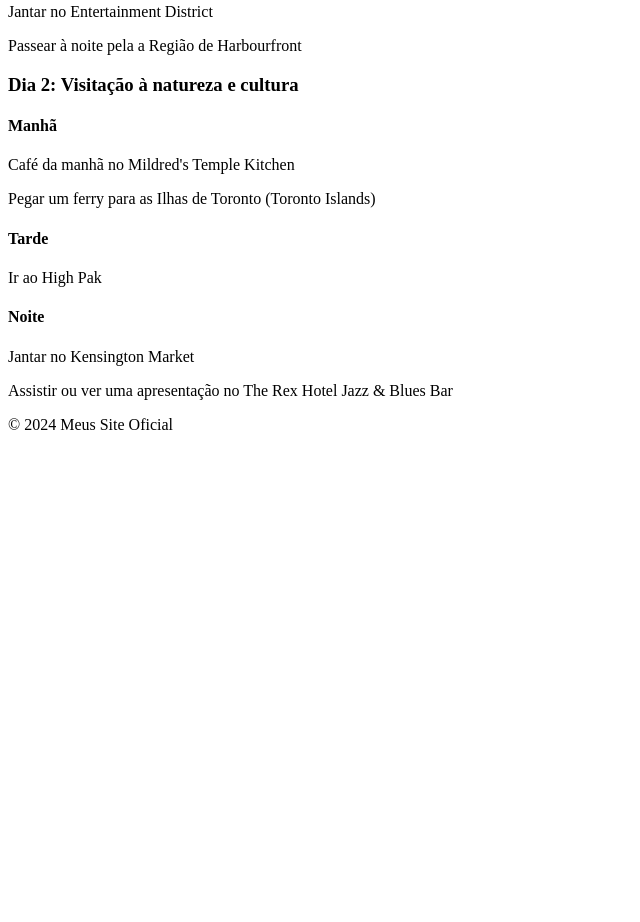
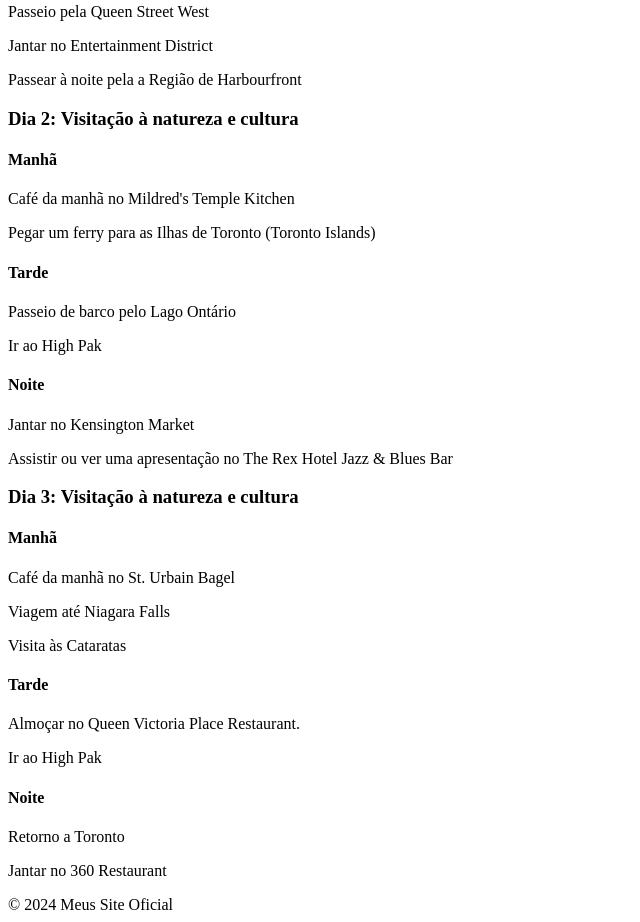
Before and after one commit to PderiMiel/Projetos-Web-I---HTML, a plain HTML site: page Projeto 6/index.html in a window 1280 px wide. Shown: the part 525-1447 px from the top of the page, without its empty margins (0-640 px from the left). Before the commit the page ends 967 px from the top, so only its background shows below. Drawn offline with Linux system fonts and the light colour scheme.

Commit message:
Update index.html

```diff
--- a/Projeto 6/index.html
+++ b/Projeto 6/index.html
@@ -28,6 +28,7 @@
                 <p id="dia1">Passear pelo Distillery District</p>
 
                 <h4 id="dia1">Noite</h4>
+                <p id="dia1">Passeio pela Queen Street West</p>
                 <p id="dia1">Jantar no Entertainment District</p>
                 <p id="dia1">Passear à noite pela a Região de Harbourfront</p>
             </section>
@@ -38,12 +39,28 @@
                 <p id="dia2">Pegar um ferry para as Ilhas de Toronto (Toronto Islands)</p>
 
                 <h4 id="dia2">Tarde</h4>
+                <p id="dia2">Passeio de barco pelo Lago Ontário</p>
                 <p id="dia2">Ir ao High Pak</p>
 
                 <h4 id="dia2">Noite</h4>
                 <p id="dia2">Jantar no Kensington Market</p>
                 <p id="dia2">Assistir ou ver uma apresentação no The Rex Hotel Jazz & Blues Bar</p>
             </section>
+            <section>
+                <h1 id="dia3">Dia 3: Visitação à natureza e cultura</h1>
+                <h4 id="dia3">Manhã</h4>
+                <p id="dia3">Café da manhã no St. Urbain Bagel</p>
+                <p id="dia3">Viagem até Niagara Falls</p>
+                <p id="dia3">Visita às Cataratas</p>
+
+                <h4 id="dia3">Tarde</h4>
+                <p id="dia3">Almoçar no Queen Victoria Place Restaurant.</p>
+                <p id="dia3">Ir ao High Pak</p>
+
+                <h4 id="dia3">Noite</h4>
+                <p id="dia3">Retorno a Toronto</p>
+                <p id="dia3">Jantar no 360 Restaurant</p>
+            </section>
         </nav>
     </header>
 
```
